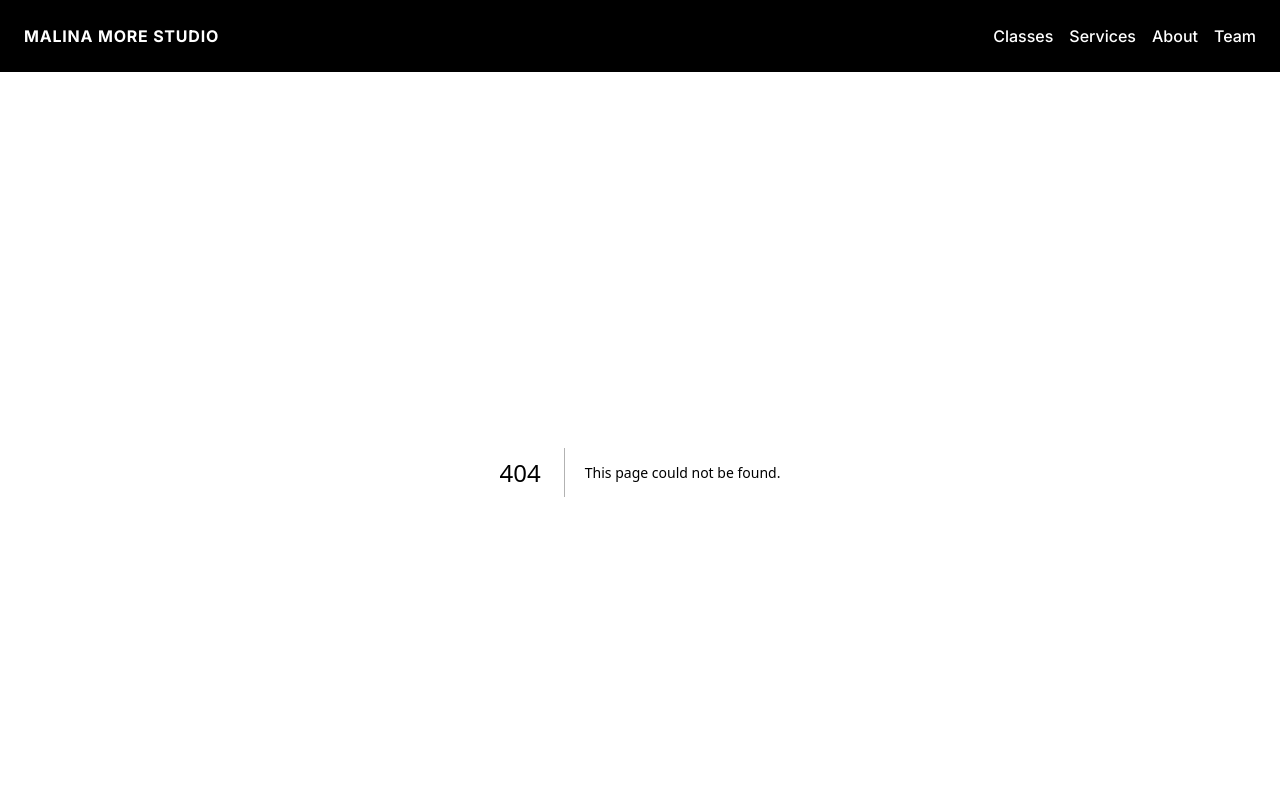
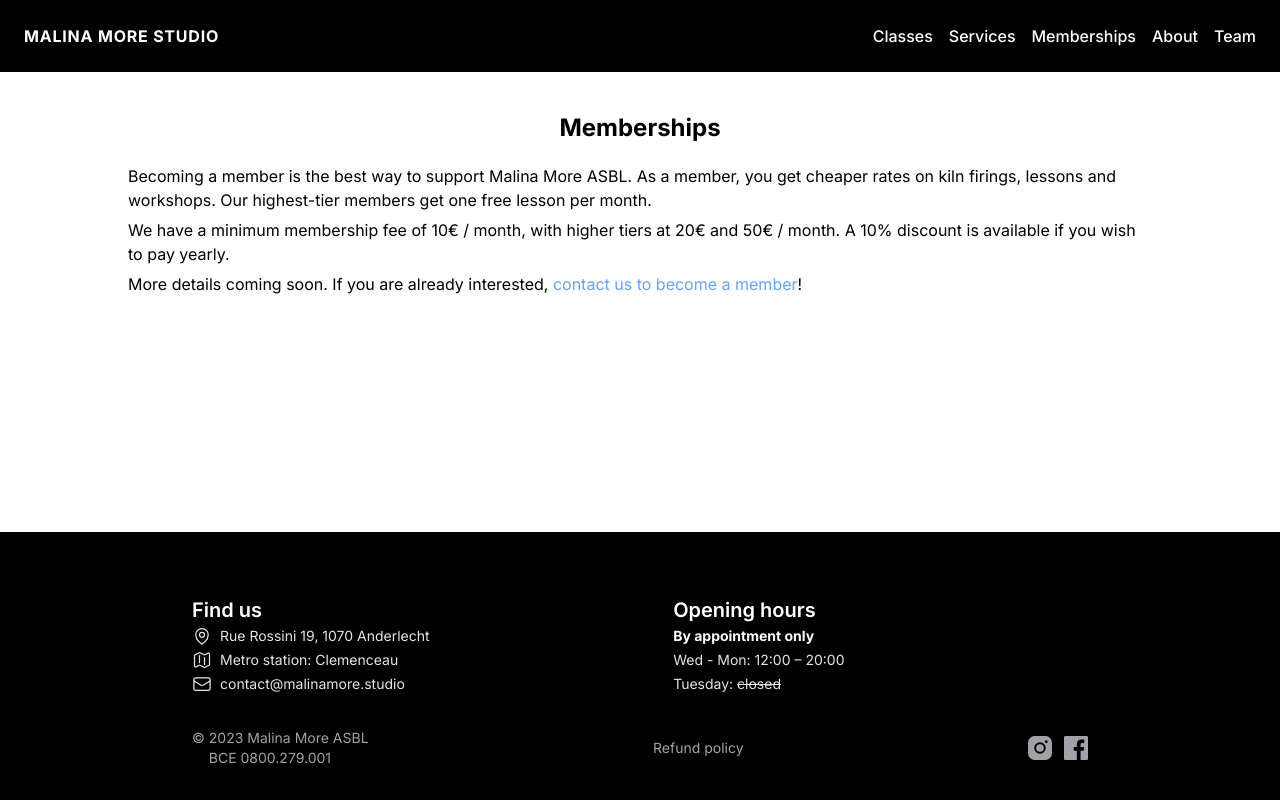
Before and after one commit to jleclanche/malinamore.studio, a Next.js app: page /memberships in a window 1280 px wide. Before the commit this address had no page. Shown: the top 800 px of the page. Built offline with nearby package versions, Linux system fonts and the light colour scheme.

Commit message:
Add basic page for memberships

```diff
--- a/app/Header.tsx
+++ b/app/Header.tsx
@@ -12,6 +12,9 @@ const Header = () => (
 			<Link className="font-medium" href="/#services">
 				Services
 			</Link>
+			<Link className="font-medium" href="/memberships">
+				Memberships
+			</Link>
 			<Link className="font-medium" href="/about">
 				About
 			</Link>
--- /dev/null
+++ b/app/memberships/page.tsx
@@ -0,0 +1,31 @@
+import EmailLink from "../components/EmailLink";
+import { CONTACT_EMAIL } from "../constants";
+
+const Page = () => (
+	<article className="py-10">
+		<div className="flex flex-col gap-5 px-10">
+			<h1 className="font-bold text-2xl text-center">Memberships</h1>
+			<div className="flex flex-col gap-y-1.5 max-w-5xl mx-auto">
+				<p>
+					Becoming a member is the best way to support Malina More ASBL. As a
+					member, you get cheaper rates on kiln firings, lessons and
+					workshops. Our highest-tier members get one free lesson per month.
+				</p>
+				<p>
+					We have a minimum membership fee of 10€ / month, with higher tiers
+					at 20€ and 50€ / month. A 10% discount is available if you wish to
+					pay yearly.
+				</p>
+				<p>
+					More details coming soon. If you are already interested,{" "}
+					<EmailLink email={CONTACT_EMAIL} className="text-blue-400">
+						contact us to become a member
+					</EmailLink>
+					!
+				</p>
+			</div>
+		</div>
+	</article>
+);
+
+export default Page;
```
